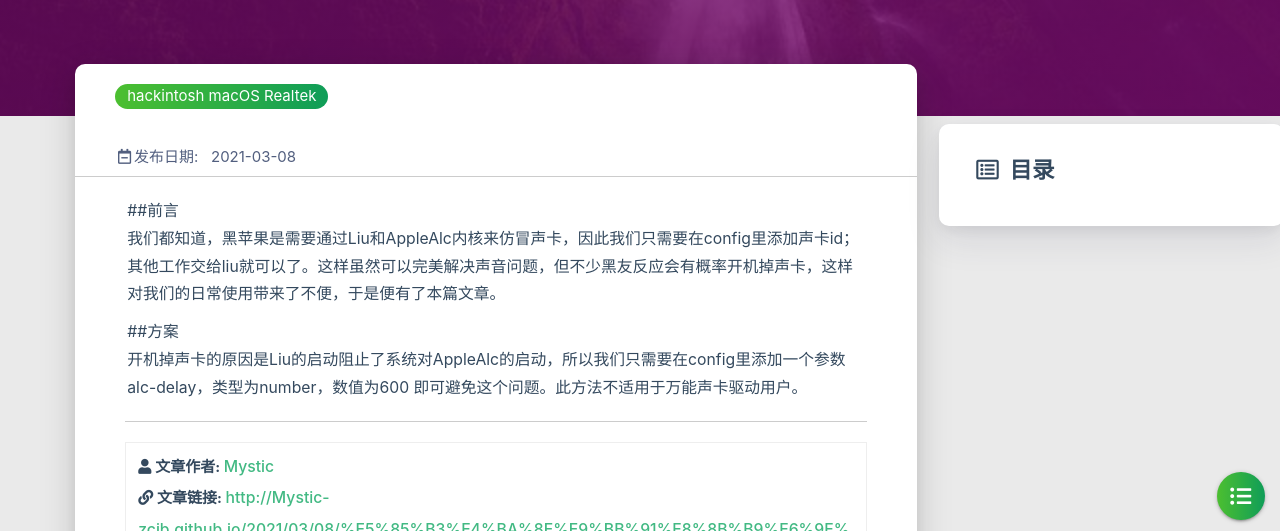
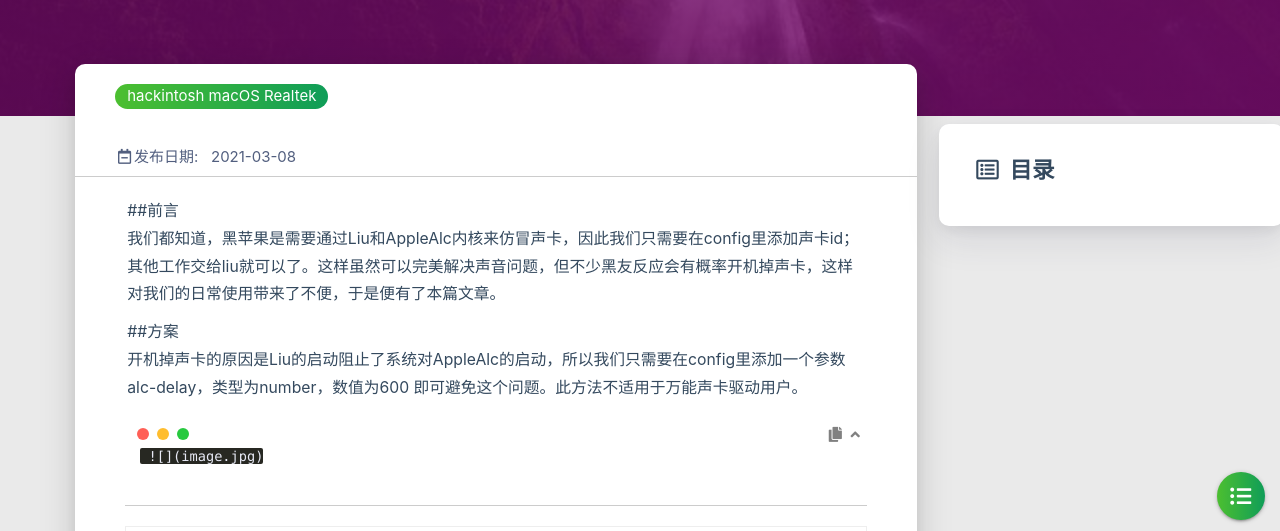
Before and after one commit to Mystic-zcib/Mystic-zcib.github.io, a plain HTML site: page 2021/03/08/关于黑苹果内建瑞昱声卡开机丢失声卡解决方案/index.html in a window 1280 px wide. Shown: the part 204-735 px from the top of the page. Drawn offline with Linux system fonts and the light colour scheme; some packages are replaced by stand-ins of ours; no server answers; a script that the page names is missing.

Commit message:
Site updated: 2021-03-08 19:49:12

```diff
--- a/2021/03/08/关于黑苹果内建瑞昱声卡开机丢失声卡解决方案/index.html
+++ b/2021/03/08/关于黑苹果内建瑞昱声卡开机丢失声卡解决方案/index.html
@@ -470,6 +470,8 @@
             <div id="articleContent">
                 <p>##前言<br>   我们都知道，黑苹果是需要通过Liu和AppleAlc内核来仿冒声卡，因此我们只需要在config里添加声卡id；其他工作交给liu就可以了。这样虽然可以完美解决声音问题，但不少黑友反应会有概率开机掉声卡，这样对我们的日常使用带来了不便，于是便有了本篇文章。</p>
 <p>##方案<br>    开机掉声卡的原因是Liu的启动阻止了系统对AppleAlc的启动，所以我们只需要在config里添加一个参数<br>    alc-delay，类型为number，数值为600 即可避免这个问题。此方法不适用于万能声卡驱动用户。</p>
+<pre><code> ![](image.jpg)
+</code></pre>
 
 
             </div>
```
Also changed, not shown: 2021/03/08/关于黑苹果内建瑞昱声卡开机丢失声卡解决方案/image.jpg (added).
